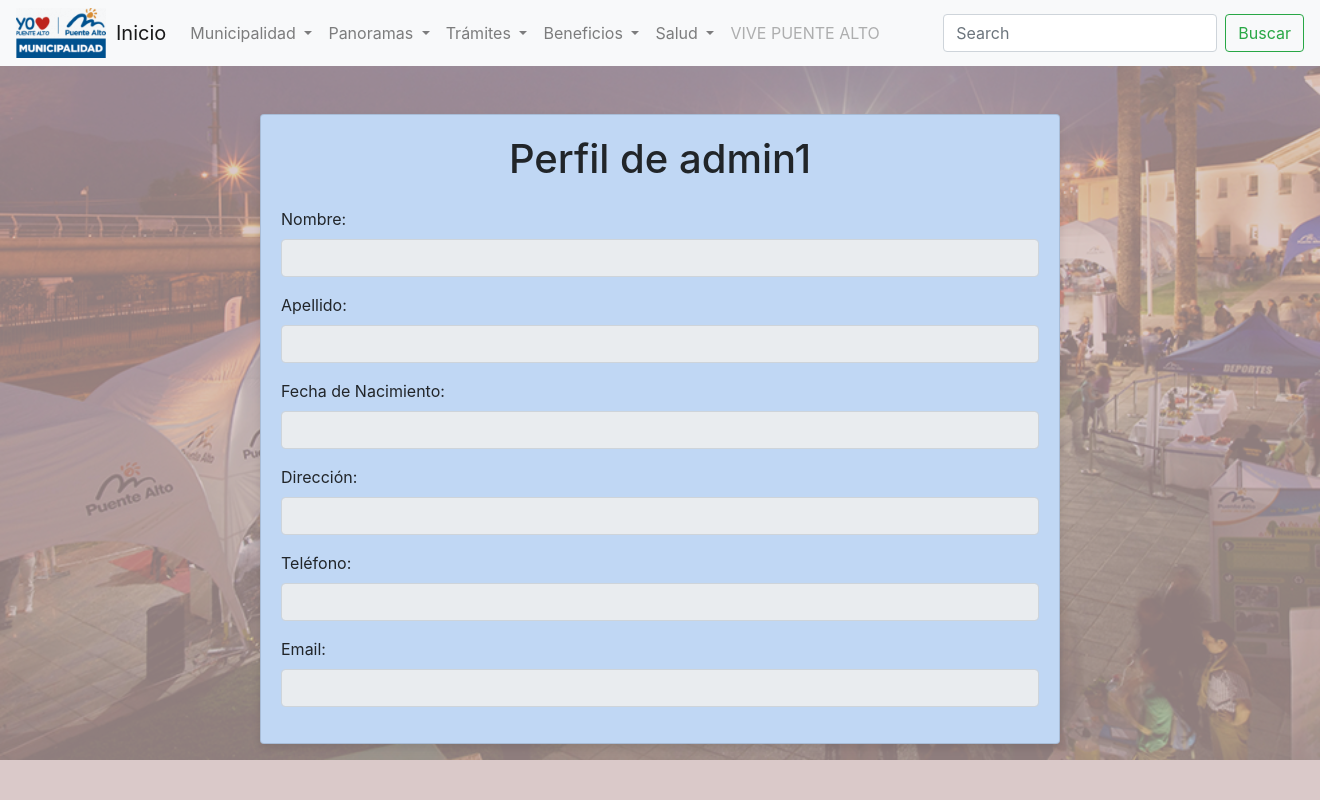
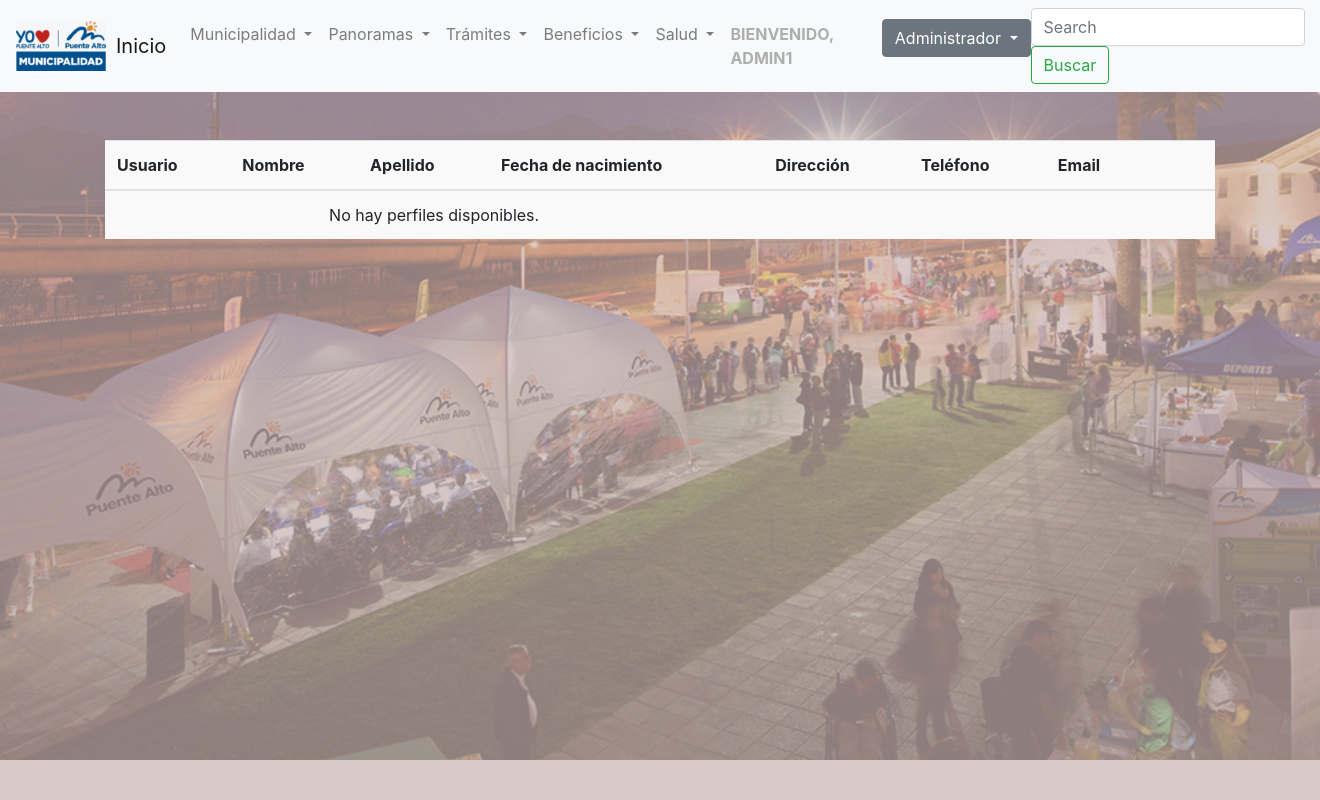
Before and after one commit to PamelaRomero1/Arquitectura, a Django app: page /perfil/ in a window 1320 px wide. Run offline with Django 4.2, Linux system fonts and the light colour scheme; a user stored in the database is signed in.

Commit message:
perfil editado

```diff
--- a/usuario/models.py
+++ b/usuario/models.py
@@ -21,7 +21,7 @@
     fecha_nacimiento = models.DateField(null=True, blank=True)  # Ejemplo de campo adicional
     direccion = models.CharField(max_length=255, null=True, blank=True)
     telefono = models.CharField(max_length=20, null=True, blank=True)
-    email = models.CharField(max_length=255, null=True, blank=True)
+    email = models.EmailField(max_length=255, null=True, blank=True)
 
     def __str__(self):
         return f"Perfil de {self.usuario.username}"
--- a/usuario/templates/perfil.html
+++ b/usuario/templates/perfil.html
@@ -103,10 +103,45 @@
                 </div>
               </li>
             <li class="nav-item">
-              <a class="nav-link disabled">VIVE PUENTE ALTO</a>
+              <a class="nav-link disabled"><strong>BIENVENIDO, {{ user.username|upper }}</strong></a>
             </li>
           </ul>
 
+          {% if user.is_authenticated %}
+          <!-- Si el usuario está autenticado, muestra el botón de perfil -->
+        <ul>
+          <div class="dropdown">
+             <a class="btn btn-secondary dropdown-toggle" id="adminDropdown" type="button" data-toggle="dropdown" aria-expanded="false">
+                 Administrador
+              </a>
+              <ul class="dropdown-menu" aria-labelledby="adminDropdown">
+                  <a class="dropdown-item" href="{% url 'perfil' %}">Usuarios</a>
+                  <a class="dropdown-item">Estadísticas</a>
+
+                  {% if user.is_authenticated %}
+<li class="d-flex justify-content-center">
+<form method="post" action="{% url 'logout' %}">
+  {% csrf_token %}
+
+  <a type="submit" class="btn btn-danger">Cerrar sesión</a>
+</form>
+</li>
+  {% endif %}
+  {% if messages %}
+  {% for message in messages %}
+      <div class="alert alert-info">{{ message }}</div>
+  {% endfor %}
+  {% endif %}
+              </div>
+          </div>
+        </ul>
+      {% else %}
+          <!-- Si el usuario no está autenticado, muestra el botón de iniciar sesión -->
+          <form method="post" action="{% url 'login' %}">
+            {% csrf_token %}
+            <button type="submit" class="btn btn-primary">Iniciar Sesión</button>
+        </form>
+      {% endif %}
 
           <form class="form-inline my-2 my-lg-0">
             <input class="form-control mr-sm-2" type="search" placeholder="Search" aria-label="Search">
@@ -116,43 +151,42 @@
       </nav>
 
       <div class="container mt-5 d-flex justify-content-center">
-        <div class="card" style="width: 50rem; box-shadow: 0 4px 8px rgba(0, 0, 0, 0.1);background-color: rgb(192, 215, 244);">
-            <div class="card-body">
-                <h1 class="card-title text-center mb-4">Perfil de {{ user.username }}</h1>
-                <form method="post">
-                    {% csrf_token %}
-                    <div class="form-group">
-                        <label for="nombre">Nombre:</label>
-                        <input type="text" id="nombre" name="nombre" class="form-control" value="{{ perfil.nombre }}" readonly>
-                    </div>
+        <table class="table" style="background-color: rgb(250, 249, 249);">
+          <thead>
+            <tr>
 
-                    <div class="form-group">
-                        <label for="apellido">Apellido:</label>
-                        <input type="text" id="apellido" name="apellido" class="form-control" value="{{ perfil.apellido }}" readonly>
-                    </div>
+              <th scope="col">Usuario</th>
+              <th scope="col">Nombre</th>
+              <th scope="col">Apellido</th>
+              <th scope="col">Fecha de nacimiento</th>
+              <th scope="col">Dirección</th>
+              <th scope="col">Teléfono</th>
+              <th scope="col">Email</th>
+              <th></th>
+              <th></th>
+            </tr>
+          </thead>
+          <tbody>
+            {% for perfil in perfiles %}
+            <tr>
 
-                    <div class="form-group">
-                        <label for="fecha">Fecha de Nacimiento:</label>
-                        <input type="text" id="fecha_nacimiento" name="fecha_nacimiento" class="form-control" value="{{ perfil.fecha_nacimiento }}" readonly>
-                    </div>
-
-                    <div class="form-group">
-                        <label for="direccion">Dirección:</label>
-                        <input type="text" id="direccion" name="direccion" class="form-control" value="{{ perfil.direccion }}" readonly>
-                    </div>
-
-                    <div class="form-group">
-                        <label for="telefono">Teléfono:</label>
-                        <input type="text" id="telefono" name="telefono" class="form-control" value="{{ perfil.telefono }}" readonly>
-                    </div>
-
-                    <div class="form-group">
-                        <label for="email">Email:</label>
-                        <input type="text" id="email" name="email" class="form-control" value="{{ perfil.email }}" readonly>
-                    </div>
-                </form>
-            </div>
-        </div>
+              <td>{{ perfil.usuario.username }}</td>
+              <td>{{ perfil.nombre }}</td>
+              <td>{{ perfil.apellido }}</td>
+              <td>{{ perfil.fecha_nacimiento }}</td>
+              <td>{{ perfil.direccion }} </td>
+              <td>{{ perfil.telefono }}</td>
+              <td>{{ perfil.email }}</td>
+              <td><button>Editar</button></td>
+              <td><button>Eliminar</button></td>
+            </tr>
+            {% empty %}
+            <tr>
+                <td colspan="4" class="text-center">No hay perfiles disponibles.</td>
+            </tr>
+            {% endfor %}
+          </tbody>
+        </table>
     </div>
 
 
--- a/usuario/templates/taller.html
+++ b/usuario/templates/taller.html
@@ -213,6 +213,7 @@
             <th scope="col">Dirección</th>
             <th scope="col">Horario</th>
             <th scope="col">Profesor</th>
+            <th></th>
 
           </tr>
         </thead>
@@ -220,11 +221,12 @@
           {% for taller in talleres %}
           <tr>
             <th>{{ taller.categoria }}</th>
-            <td >{{ taller.tipo }}</td>
+            <td>{{ taller.tipo }}</td>
             <td>{{ taller.nombreTaller }}</td>
             <td>{{ taller.direccion }}</td>
             <td>{{ taller.horario1 }}</td>
             <td>{{ taller.profesor }}</td>
+            <td><button type="submit">Inscribir</button></td>
 
           </tr>
           {% empty %}
--- a/usuario/urls.py
+++ b/usuario/urls.py
@@ -1,6 +1,6 @@
 from django.urls import path, include
 from . import views
-from .views import index, taller, Taller_view, perfil, login, perfil_view, perfil, logout_view, CustomLogoutView, registro
+from .views import index, taller, Taller_view, perfil, login, perfil, logout_view, CustomLogoutView, registro, lista_perfiles
 from django.contrib.auth.views import LogoutView
 from django.contrib.auth import views as auth_views
 
@@ -11,9 +11,10 @@
     path('perfil/', perfil, name='perfil'),
     path('login/', auth_views.LoginView.as_view(template_name='login.html'), name='login'),
     path('logout/', auth_views.LogoutView.as_view(next_page='index'), name='logout'),
-    path('perfil/', views.perfil_view, name='perfil'),
+
     path('logout/', CustomLogoutView.as_view(), name='logout'),
     path('registro/', registro, name='registro'),
+    path('perfiles/', views.lista_perfiles, name='perfil'),
 
 
 ]
--- a/usuario/views.py
+++ b/usuario/views.py
@@ -16,6 +16,12 @@
 
 def index(request):
     return render(request, 'index.html')
+
+
+def lista_perfiles(request):
+    perfiles = Perfil.objects.all()  # Obtener todos los perfiles de la tabla
+    return render(request, 'perfil.html', {'perfiles': perfiles})
+
 
 def taller(request):
     return render(request, 'taller.html')
@@ -36,15 +42,7 @@
         model = Perfil
         fields = ['nombre', 'apellido', 'fecha_nacimiento', 'direccion', 'telefono', 'email']
 
-def perfil_view(request):
-    # Asegúrate de que el usuario esté autenticado
-    if request.user.is_authenticated:
-        # Obtén el perfil asociado al usuario actual
-        perfiles = get_object_or_404(Perfil, usuario=request.user)
-        return render(request, 'perfil.html', {'perfiles': perfiles})
-    else:
-        # Redirigir a la página de login si no está autenticado
-        return redirect('login')
+
 
 def logout_view(request):
     logout(request)
```
Also changed, not shown: usuario/templates/editar.html (added, +11 -0 lines), usuario/templates/index.html (+13 -8 lines), usuario/templates/login.html (+37 -0 lines), db.sqlite3, usuario/migrations/0005_alter_perfil_email.py (added).
